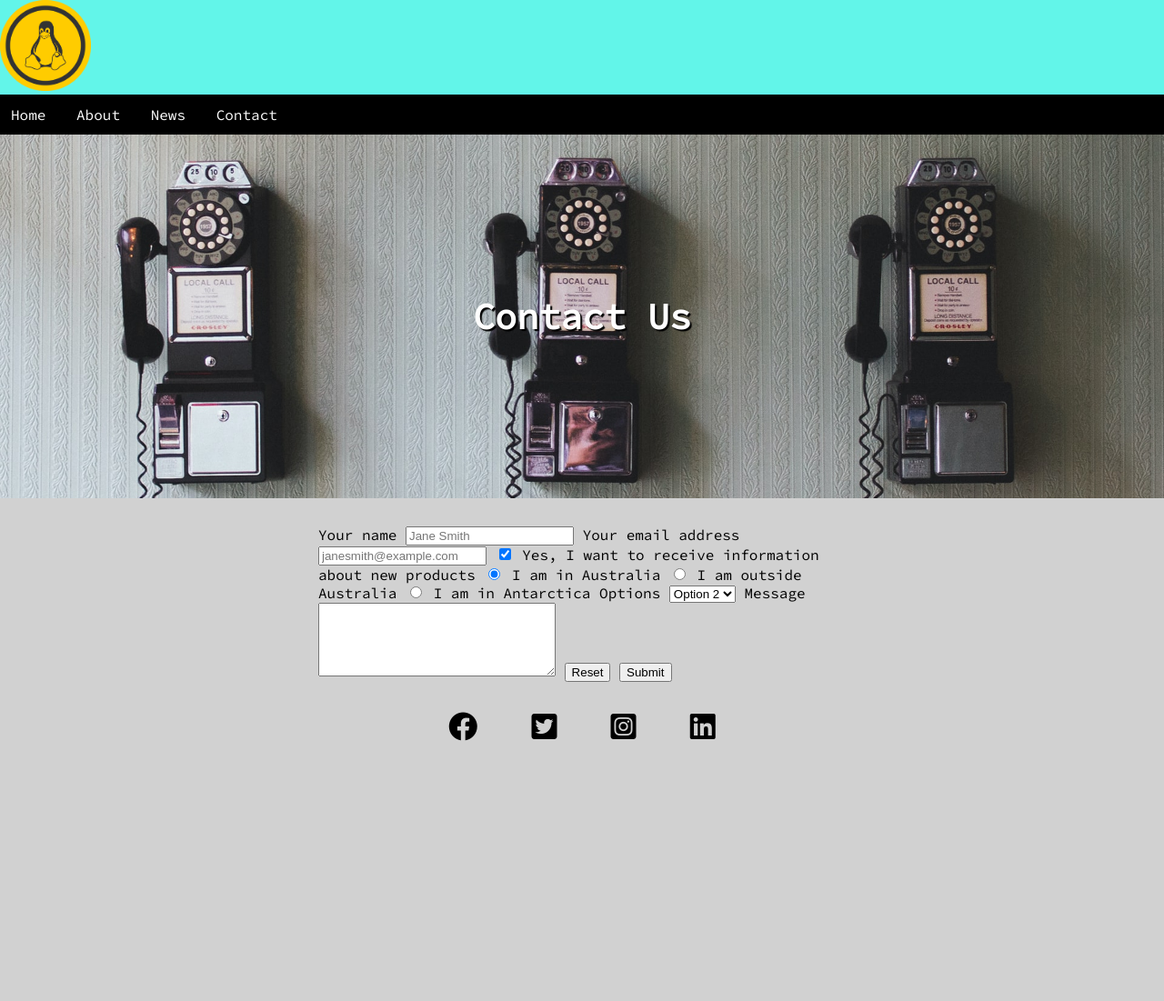
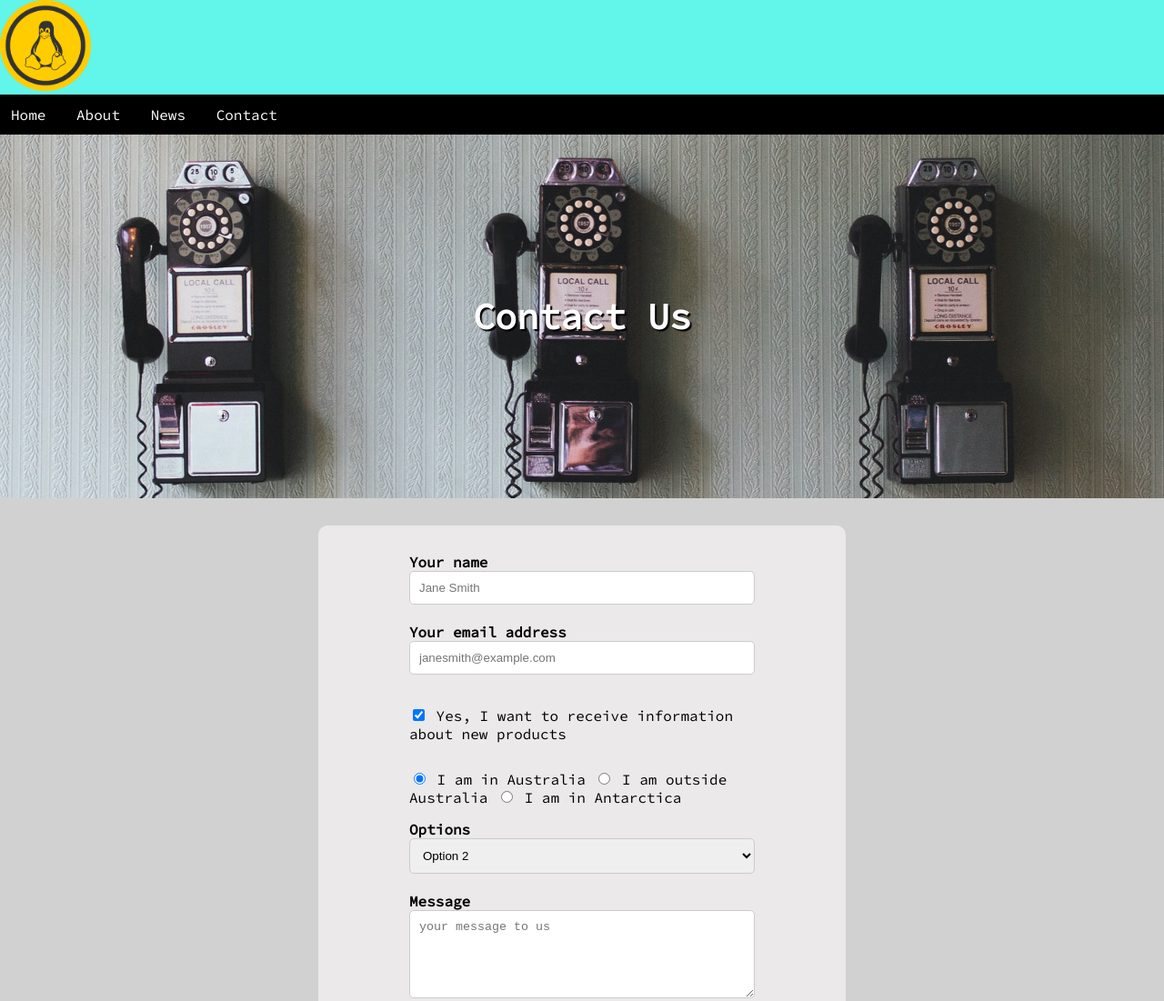
Before and after one commit to mujohannes/classWebsite22T1, a plain HTML site: page contact.html in a window 1280 px wide. Shown: the top 1101 px of the page at 91% size. Before the commit the page ends 820 px from the top, so only its background shows below. Drawn offline with Linux system fonts and the light colour scheme.

Commit message:
styles for contact form add focus

```diff
--- a/contact.html
+++ b/contact.html
@@ -36,9 +36,12 @@
         <input type="text" id="username" name="name" placeholder="Jane Smith">
         <label for="useremail">Your email address</label>
         <input type="email" id="useremail" name="email" placeholder="janesmith@example.com">
+        <div class="checkbox">
           <!-- checkbox -->
           <input type="checkbox" id="marketing" name="marketing" value="true" checked>
           <label for="marketing">Yes, I want to receive information about new products</label>
+        </div>
+        <div class="radio">
           <!-- radio buttons -->
           <input type="radio" name="origin" id="origin1" value="au" checked>
           <label for="origin1">I am in Australia</label>
@@ -46,16 +49,19 @@
           <label for="origin2">I am outside Australia</label>
           <input type="radio" name="origin" id="origin3" value="ant">
           <label for="origin3">I am in Antarctica</label>
+        </div>
         <!-- select -->
         <label for="useroptions">Options</label>
-        <select placeholder="select one" id="useroptions" name="options">
+        <select id="useroptions" name="options">
           <option value="1">Option 1</option>
           <option value="2" selected>Option 2</option>
           <option value="3">Option 3</option>
         </select>
         <label for="message">Message</label>
-        <textarea name="message" id="message" rows="5" cols="30"></textarea>
-        <button type="reset">Reset</button>
+        <textarea name="message" id="message" rows="5" cols="30" placeholder="your message to us"></textarea>
+        <button type="reset">
+          Reset
+        </button>
         <button type="submit">Submit</button>
     </form>
   </main>
--- a/styles.css
+++ b/styles.css
@@ -76,4 +76,35 @@ body {
 
 #contact-form {
     grid-column-start: 2;
+    background-color: #ebe9e9;
+    padding: 30px 100px;
+    border-radius: 10px;
 }
+
+/* form styles */
+#contact-form > label {
+    display: block;
+    font-weight: bold;
+}
+
+#contact-form > input,
+#contact-form > select,
+#contact-form > textarea {
+    min-width: 100%;
+    margin-bottom: 20px;
+    padding: 10px;
+    display: block;
+    box-sizing: border-box;
+    border-radius: 5px;
+    border: solid 1px #cccccc;
+}
+#contact-form > input:focus,
+#contact-form > select:focus,
+#contact-form > textarea:focus
+{
+    outline: rgb(0, 124, 87) solid 1px;
+}
+
+.checkbox, .radio {
+    padding: 15px 0;
+}
```
Lines whose indentation alone changed are shown as unchanged.
